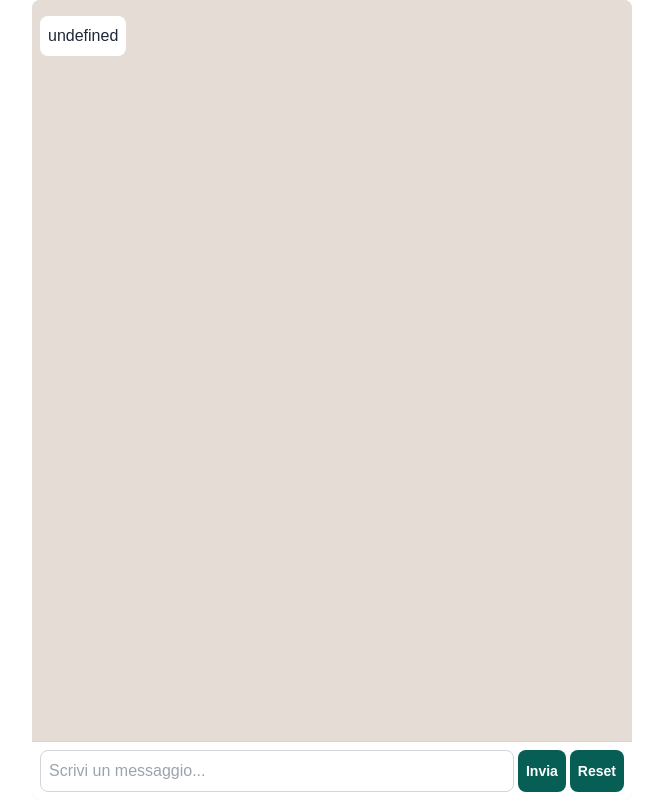
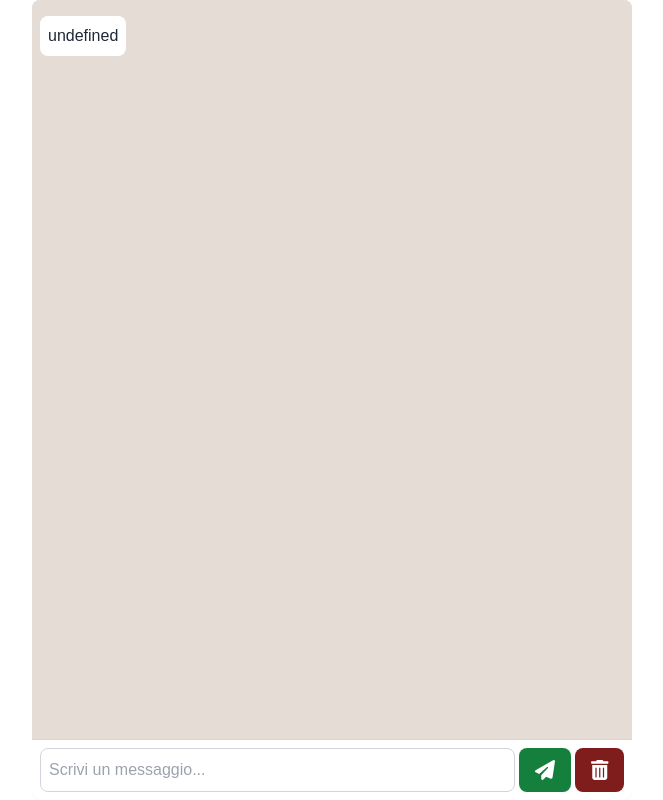
Before and after one commit to drjack86/ai-chat, a Next.js app: page / in a window 1280 px wide. Shown: the whole page, without its empty margins (308-971 px from the left). Built offline with nearby package versions, Linux system fonts and the light colour scheme.

Commit message:
Fix vari

```diff
--- a/package.json
+++ b/package.json
@@ -9,6 +9,9 @@
     "lint": "next lint"
   },
   "dependencies": {
+    "@fortawesome/fontawesome-svg-core": "^6.6.0",
+    "@fortawesome/free-solid-svg-icons": "^6.6.0",
+    "@fortawesome/react-fontawesome": "^0.2.2",
     "next": "14.2.10",
     "react": "^18",
     "react-dom": "^18"
--- a/src/app/layout.tsx
+++ b/src/app/layout.tsx
@@ -14,8 +14,8 @@ const geistMono = localFont({
 });
 
 export const metadata: Metadata = {
-  title: "Create Next App",
-  description: "Generated by create next app",
+  title: "Volley AI Trainer",
+  description: "Chiedi al nostro trainer",
 };
 
 export default function RootLayout({
--- a/src/components/Chat.tsx
+++ b/src/components/Chat.tsx
@@ -1,5 +1,7 @@
 "use client"
 
+import { faPaperPlane, faTrashCan } from '@fortawesome/free-solid-svg-icons';
+import { FontAwesomeIcon } from '@fortawesome/react-fontawesome';
 import React, { useState } from 'react';
 
 interface Message {
@@ -58,15 +60,15 @@ const Chat: React.FC = () => {
 
             <div className="flex p-2 bg-white border-t border-gray-300">
                 <input
-                    className="flex-grow p-2 border border-gray-300 rounded-lg"
+                    className="flex-grow p-2 border border-gray-300 rounded-lg text-gray-800"
                     type="text"
                     value={input}
                     onChange={(e) => setInput(e.target.value)}
                     placeholder="Scrivi un messaggio..."
                     onKeyDown={(event) => { if (event.key === 'Enter') { sendMessage() } }}
                 />
-                <button className="ml-1 p-2 rounded-lg bg-[#075e54] text-white cursor-pointer text-sm font-bold" onClick={sendMessage}>Invia</button>
-                <button className="ml-1 p-2 rounded-lg bg-[#075e54] text-white cursor-pointer text-sm font-bold" onClick={handleReset}>Reset</button>
+                <button className="ml-1 p-2 px-4 rounded-lg bg-green-700 text-white cursor-pointer text-xl font-bold" onClick={sendMessage}><FontAwesomeIcon icon={faPaperPlane} /></button>
+                <button className="ml-1 p-2 px-4 rounded-lg bg-red-900 text-white cursor-pointer text-xl font-bold" onClick={handleReset}><FontAwesomeIcon icon={faTrashCan} /></button>
             </div>
 
         </div>
```
Also changed, not shown: 1 other file (tests, documents, lock files or other folders).
